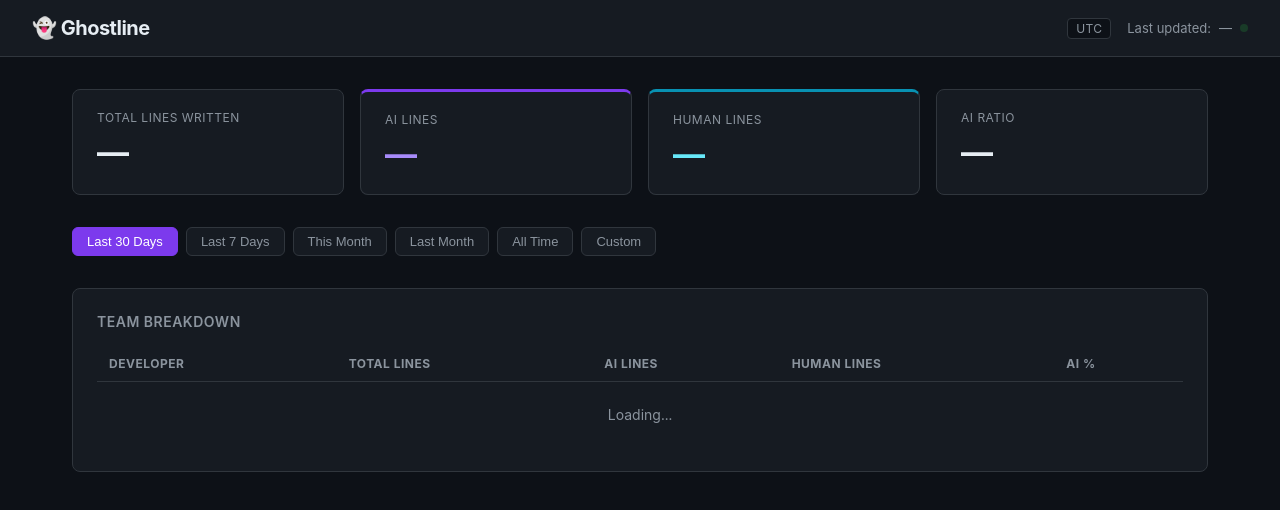
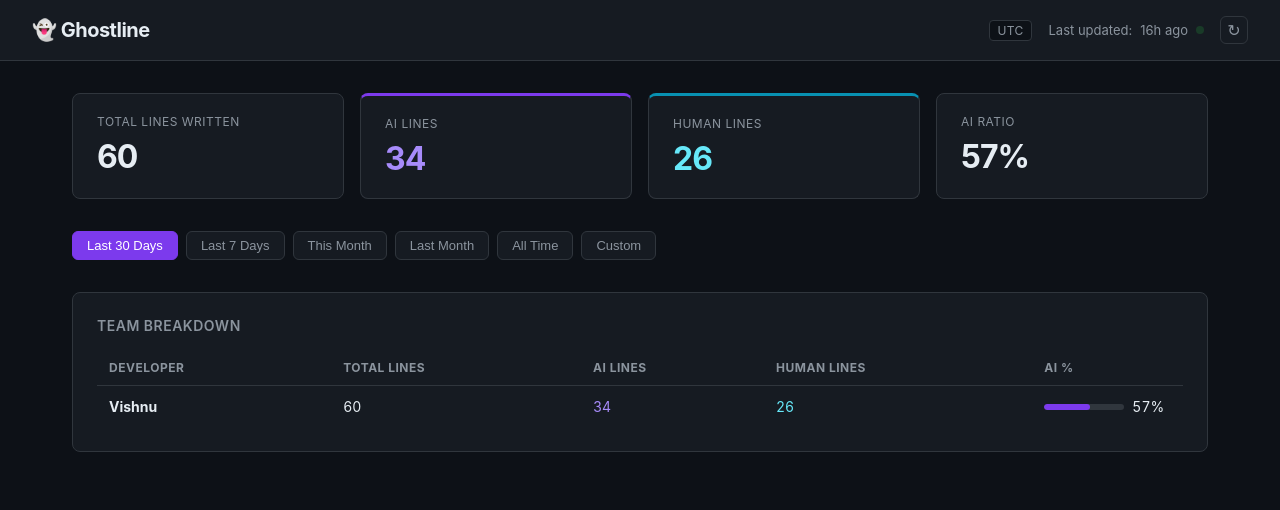
Before and after one commit to CTS-2007003/ghostline-dashboard, a plain HTML site: page dashboard/index.html in a window 1280 px wide. Drawn offline with Linux system fonts and the light colour scheme.

Commit message:
Minor bug fixes and improvements

```diff
--- a/dashboard/app.js
+++ b/dashboard/app.js
@@ -50,46 +50,59 @@ function getDateRange(filter) {
 
 // ── Data helpers ──────────────────────────────────────────────────────────────
 
+function sanitize({ total, ai }) {
+  const t = Math.max(0, total || 0)
+  const a = Math.min(Math.max(0, ai || 0), t)  // ai never negative, never > total
+  return { total: t, ai: a }
+}
+
 function computeTotals(devs, range) {
   if (!range) {
-    return {
+    return sanitize({
       total: summaryData.total_lines_written,
       ai: summaryData.total_ai_lines
-    }
+    })
   }
   let total = 0, ai = 0
   for (const dev of devs) {
     for (const entry of (dev.history || [])) {
       if (entry.date >= range.from && entry.date <= range.to) {
-        total += entry.total
-        ai += entry.ai
+        total += entry.total || 0
+        ai += entry.ai || 0  // guard against missing ai field in old data
       }
     }
   }
-  return { total, ai }
+  return sanitize({ total, ai })
 }
 
 function computeDevTotals(dev, range) {
   if (!range) {
-    return { total: dev.total_lines_written, ai: dev.total_ai_lines }
+    return sanitize({ total: dev.total_lines_written, ai: dev.total_ai_lines })
   }
   let total = 0, ai = 0
   for (const entry of (dev.history || [])) {
     if (entry.date >= range.from && entry.date <= range.to) {
-      total += entry.total
-      ai += entry.ai
+      total += entry.total || 0
+      ai += entry.ai || 0
     }
   }
-  return { total, ai }
+  return sanitize({ total, ai })
 }
 
 // ── Render ────────────────────────────────────────────────────────────────────
 
 function fmt(n) { return n.toLocaleString() }
 
+function esc(str) {
+  return String(str ?? '')
+    .replace(/&/g, '&amp;').replace(/</g, '&lt;')
+    .replace(/>/g, '&gt;').replace(/"/g, '&quot;')
+}
+
 function timeAgo(isoString) {
   if (!isoString) return '—'
   const diff = Math.floor((Date.now() - new Date(isoString)) / 1000)
+  if (diff < 0) return 'just now'   // clock skew guard
   if (diff < 60) return 'just now'
   if (diff < 3600) return `${Math.floor(diff / 60)}m ago`
   if (diff < 86400) return `${Math.floor(diff / 3600)}h ago`
@@ -126,11 +139,11 @@ function renderTeamTable(devs, range) {
     .sort((a, b) => b.total - a.total)
 
   tbody.innerHTML = rows.map(({ dev, total, ai }) => {
-    const human = total - ai
-    const pct = total > 0 ? Math.round((ai / total) * 100) : 0
+    const human = total - ai  // sanitize() guarantees ai <= total, so never negative
+    const pct = total > 0 ? Math.min(100, Math.round((ai / total) * 100)) : 0
     return `
       <tr>
-        <td><strong>${dev.display_name || dev.username}</strong></td>
+        <td><strong>${esc(dev.display_name || dev.username)}</strong></td>
         <td>${fmt(total)}</td>
         <td style="color:var(--ai-light)">${fmt(ai)}</td>
         <td style="color:var(--human-light)">${fmt(human)}</td>
@@ -220,23 +233,26 @@ async function fetchAll() {
 
 async function refresh() {
   const pulse = document.getElementById('pulse')
-  pulse.style.background = 'var(--muted)'  // grey while loading
+  const btn = document.getElementById('refreshBtn')
+  pulse.style.background = 'var(--muted)'
+  if (btn) btn.disabled = true
 
   try {
     const fresh = await fetchAll()
-    summaryData = fresh  // only swap on success — stale data stays visible during load
+    summaryData = fresh
     applyFilter()
-    pulse.style.background = ''  // back to CSS animation (green)
+    pulse.style.background = ''
   } catch (e) {
     console.warn('Ghostline:', e.message)
-    pulse.style.background = '#f85149'  // red dot on error
+    pulse.style.background = '#f85149'
     if (!summaryData) {
       const msg = e.message.includes('index.json')
         ? 'no data yet — install the extension and sync'
         : `fetch error: ${e.message}`
       document.getElementById('lastUpdated').textContent = msg
     }
-    // if stale data exists, leave it on screen — only dot turns red
+  } finally {
+    if (btn) btn.disabled = false
   }
 }
 
@@ -245,5 +261,16 @@ document.getElementById('tzBadge').textContent =
   Intl.DateTimeFormat().resolvedOptions().timeZone
 
 initFilterBar()
+document.getElementById('refreshBtn').addEventListener('click', refresh)
 refresh()
-setInterval(refresh, REFRESH_INTERVAL)
+
+// Pause fetching when tab is hidden, resume (and refresh immediately) when visible again
+let timer = setInterval(refresh, REFRESH_INTERVAL)
+document.addEventListener('visibilitychange', () => {
+  if (document.hidden) {
+    clearInterval(timer)
+  } else {
+    refresh()
+    timer = setInterval(refresh, REFRESH_INTERVAL)
+  }
+})
--- a/dashboard/index.html
+++ b/dashboard/index.html
@@ -13,8 +13,9 @@
       <span class="tz-badge" id="tzBadge"></span>
       <span class="last-updated">
         Last updated: <span id="lastUpdated">—</span>
-        <span class="pulse"></span>
+        <span class="pulse" id="pulse"></span>
       </span>
+      <button class="refresh-btn" id="refreshBtn" title="Refresh now">&#x21bb;</button>
     </div>
   </header>
 
--- a/dashboard/style.css
+++ b/dashboard/style.css
@@ -40,6 +40,32 @@ header {
   display: flex;
   align-items: center;
   gap: 16px;
+}
+
+.refresh-btn {
+  background: none;
+  border: 1px solid var(--border);
+  color: var(--muted);
+  width: 28px;
+  height: 28px;
+  border-radius: 6px;
+  cursor: pointer;
+  font-size: 16px;
+  display: flex;
+  align-items: center;
+  justify-content: center;
+  transition: all 0.15s;
+  padding: 0;
+}
+
+.refresh-btn:hover {
+  border-color: var(--ai);
+  color: var(--text);
+}
+
+.refresh-btn:disabled {
+  opacity: 0.4;
+  cursor: not-allowed;
 }
 
 .tz-badge {
```
Also changed, not shown: .github/workflows/aggregate.yml (deleted).
